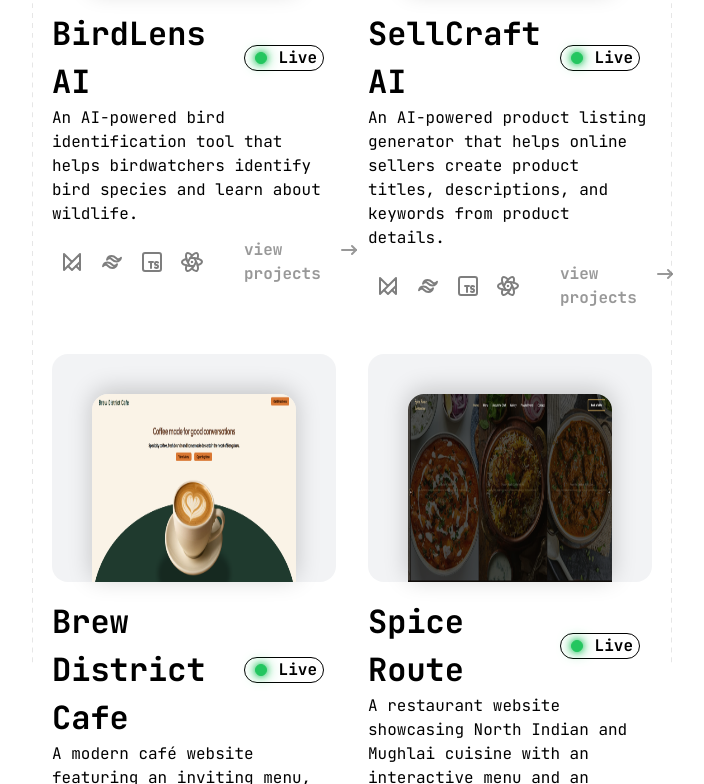
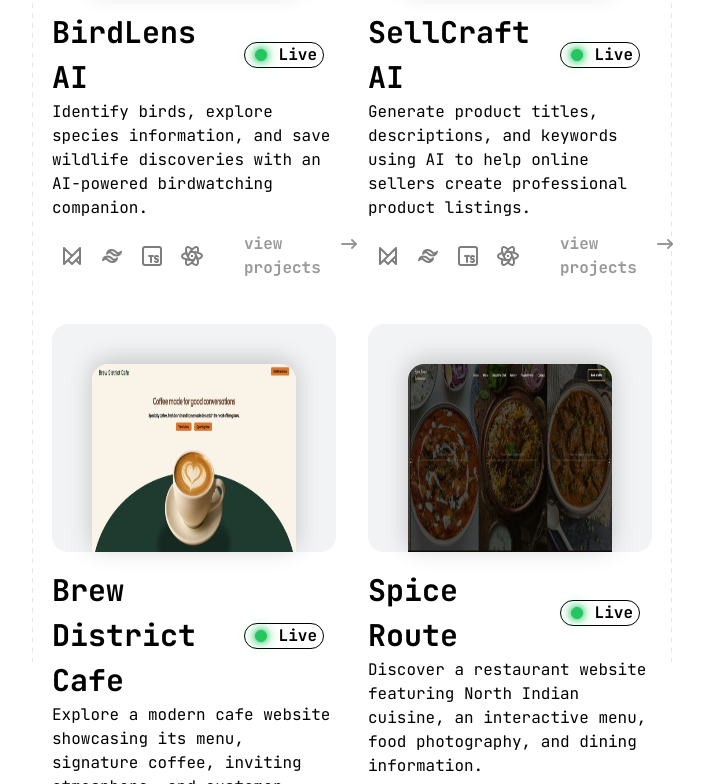
Before and after one commit to unknowdeepanshu/profile, a React (Vite) app: page / in a window 1280 px wide. Shown: the part 936-1720 px from the top of the page, without its empty margins (288-992 px from the left). Built offline with nearby package versions, Linux system fonts and the light colour scheme; a web font is replaced by a local one.

Commit message:
feat: update project descriptions and tech stack; adjust Card component title size

```diff
--- a/src/components/card/card.tsx
+++ b/src/components/card/card.tsx
@@ -61,7 +61,7 @@ function Card({
         <div className="flex h-1/2 flex-col">
           <div className="flex w-full justify-between">
             <div className="flex items-center justify-center">
-              <h3 id="BoldJetBrains" className="text-[32px]">
+              <h3 id="BoldJetBrains" className="text-[30px]">
                 {name}
               </h3>
             </div>
--- a/src/components/projects/projectsData.ts
+++ b/src/components/projects/projectsData.ts
@@ -5,10 +5,10 @@ export const Myprojects = [
     projectsName: "BirdLens AI",
     ProjectsImg: birds,
     ProjectsDescription:
-      "An AI-powered bird identification tool that helps birdwatchers identify bird species and learn about wildlife.",
+      "Identify birds, explore species information, and save wildlife discoveries with an AI-powered birdwatching companion.",
     ProjectsBackground: "",
     ProjectsStatus: "successful",
-    ProjectsTechstack: ["React", "Tailwind CSS", "Motion", "TypeScript"],
+    ProjectsTechstack: ["React", "tailwind", "motion", "typescript"],
     Projectslable: "Hacktoberfest2026",
     ProjectsGithub: "https://github.com/unknowdeepanshu/birdlens-ai",
     ProjectsWebsite: "https://birdlens-ai.vercel.app/",
@@ -17,10 +17,10 @@ export const Myprojects = [
     projectsName: "SellCraft AI",
     ProjectsImg: SellCraftAI,
     ProjectsDescription:
-      "An AI-powered product listing generator that helps online sellers create product titles, descriptions, and keywords from product details.",
+      "Generate product titles, descriptions, and keywords using AI to help online sellers create professional product listings.",
     ProjectsBackground: "",
     ProjectsStatus: "successful",
-    ProjectsTechstack: ["React", "Tailwind CSS", "Motion", "TypeScript"],
+    ProjectsTechstack: ["React", "tailwind", "motion", "typescript"],
     Projectslable: "Hacktoberfest2026",
     ProjectsGithub: "https://github.com/unknowdeepanshu/SellCraft-AI",
     ProjectsWebsite: "#",
@@ -29,10 +29,10 @@ export const Myprojects = [
     projectsName: "Brew District Cafe",
     ProjectsImg: brewdistrictcafe,
     ProjectsDescription:
-      "A modern café website featuring an inviting menu, attractive food photography, and a smooth browsing experience.",
+      "Explore a modern cafe website showcasing its menu, signature coffee, inviting atmosphere, and customer experience.",
     ProjectsBackground: "",
     ProjectsStatus: "successful",
-    ProjectsTechstack: ["React", "Tailwind CSS", "Motion", "TypeScript"],
+    ProjectsTechstack: ["React", "tailwind", "motion", "typescript"],
     Projectslable: "Demo",
     ProjectsGithub:
       "https://github.com/unknowdeepanshu/cafe-and-restaurant/tree/main/Brew%20District%20Cafe",
@@ -42,10 +42,10 @@ export const Myprojects = [
     projectsName: "Spice Route",
     ProjectsImg: SpiceRoute,
     ProjectsDescription:
-      "A restaurant website showcasing North Indian and Mughlai cuisine with an interactive menu and an elegant dining experience.",
+      "Discover a restaurant website featuring North Indian cuisine, an interactive menu, food photography, and dining information.",
     ProjectsBackground: "",
     ProjectsStatus: "successful",
-    ProjectsTechstack: ["React", "Tailwind CSS", "Motion", "TypeScript"],
+    ProjectsTechstack: ["React", "tailwind", "motion", "typescript"],
     Projectslable: "Demo",
     ProjectsGithub:
       "https://github.com/unknowdeepanshu/cafe-and-restaurant/tree/main/Spice%20Route%20Restaurant",
```
